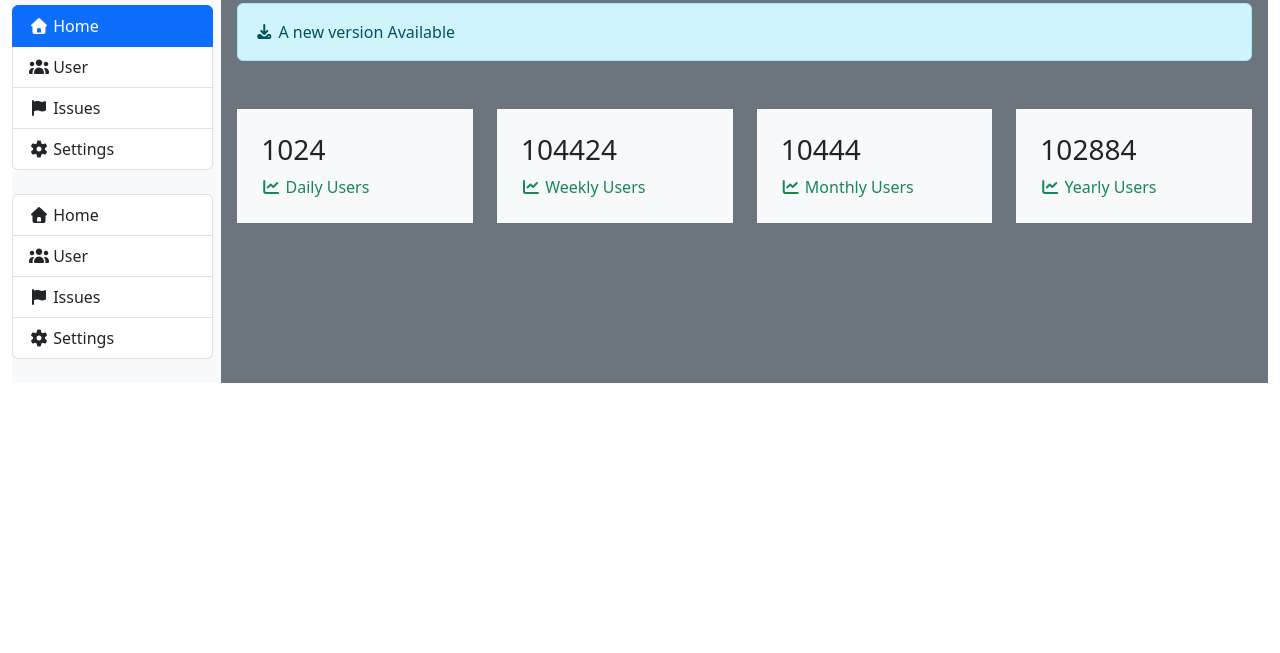
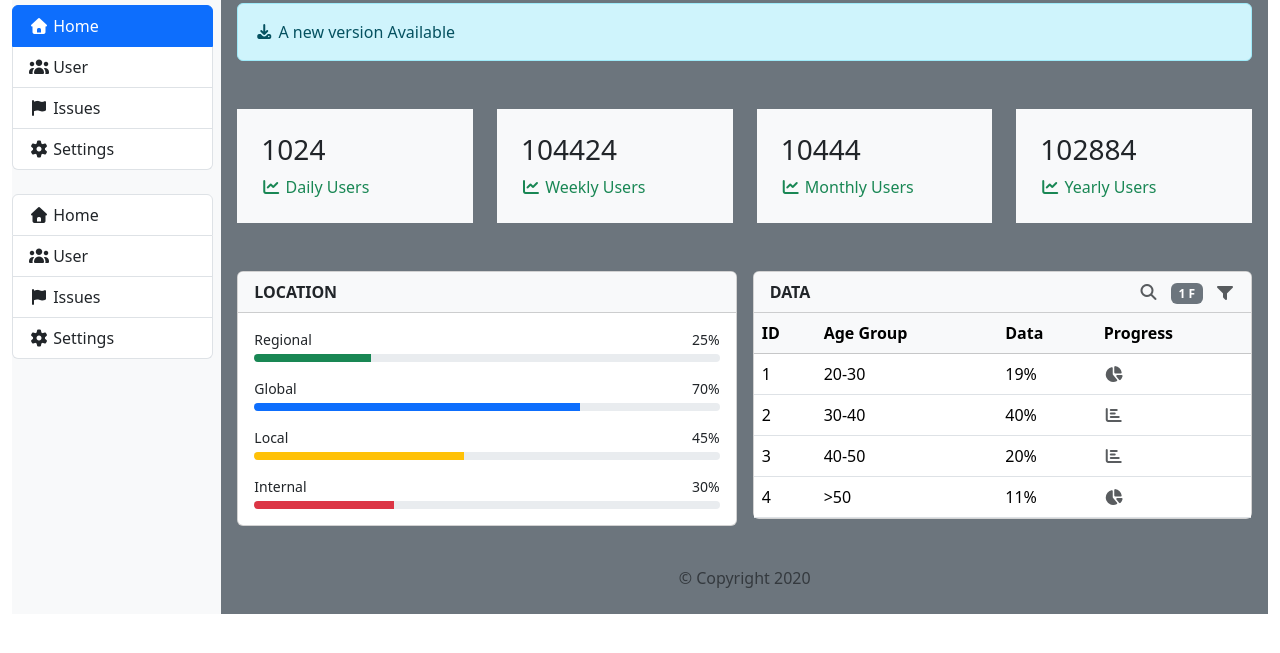
Before and after one commit to zinmarlay/webprofessionalcass-app, a plain HTML site: page Pratice/dashboard.html in a window 1280 px wide. Shown: the part 69-722 px from the top of the page. Drawn offline with nearby package versions, Linux system fonts and the light colour scheme.

Commit message:
practice dashboard location block with AI

```diff
--- a/Pratice/dashboard.html
+++ b/Pratice/dashboard.html
@@ -139,6 +139,88 @@
                     </div>
                 </div>
             </div>
+            <div class="row p-3 g-3">
+                <div class="col-12 col-lg-6">
+                    <div class="card">
+                        <div class="card-header bg-light fw-bold">LOCATION</div>
+                        <div class="card-body">
+                            <div class="mb-3">
+                                <div class="d-flex justify-content-between small mb-1">
+                                    <span>Regional</span>
+                                    <span>25%</span>
+                                </div>
+                                <div class="progress" style="height: 8px;">
+                                    <div class="progress-bar bg-success" role="progressbar" style="width: 25%"></div>
+                                </div>
+                            </div>
+                            <div class="mb-3">
+                                <div class="d-flex justify-content-between small mb-1">
+                                    <span>Global</span>
+                                    <span>70%</span>
+                                </div>
+                                <div class="progress" style="height: 8px;">
+                                    <div class="progress-bar bg-primary" role="progressbar" style="width: 70%"></div>
+                                </div>
+                            </div>
+                            <div class="mb-3">
+                                <div class="d-flex justify-content-between small mb-1">
+                                    <span>Local</span>
+                                    <span>45%</span>
+                                </div>
+                                <div class="progress" style="height: 8px;">
+                                    <div class="progress-bar bg-warning" role="progressbar" style="width: 45%"></div>
+                                </div>
+                            </div>
+                            <div class="mb-0">
+                                <div class="d-flex justify-content-between small mb-1">
+                                    <span>Internal</span>
+                                    <span>30%</span>
+                                </div>
+                                <div class="progress" style="height: 8px;">
+                                    <div class="progress-bar bg-danger" role="progressbar" style="width: 30%"></div>
+                                </div>
+                            </div>
+                        </div>
+                    </div>
+                </div>
+                <div class="col-12 col-lg-6">
+                    <div class="card">
+                        <div class="card-header bg-light d-flex justify-content-between align-items-center fw-bold">
+                            <span>DATA</span>
+                            <span>
+                                <i class="fa-solid fa-search me-2 text-muted"></i>
+                                <span class="badge bg-secondary me-2">1 F</span>
+                                <i class="fa-solid fa-filter text-muted"></i>
+                            </span>
+                        </div>
+                        <div class="card-body p-0">
+                            <div class="table-responsive">
+                                <table class="table table-hover mb-0">
+                                    <thead class="table-light">
+                                        <tr>
+                                            <th>ID</th>
+                                            <th>Age Group</th>
+                                            <th>Data</th>
+                                            <th>Progress</th>
+                                        </tr>
+                                    </thead>
+                                    <tbody>
+                                        <tr><td>1</td><td>20-30</td><td>19%</td><td><i class="fa-solid fa-chart-pie text-muted" title="19%"></i></td></tr>
+                                        <tr><td>2</td><td>30-40</td><td>40%</td><td><i class="fa-solid fa-chart-bar text-muted" title="40%"></i></td></tr>
+                                        <tr><td>3</td><td>40-50</td><td>20%</td><td><i class="fa-solid fa-chart-bar text-muted" title="20%"></i></td></tr>
+                                        <tr><td>4</td><td>&gt;50</td><td>11%</td><td><i class="fa-solid fa-chart-pie text-muted" title="11%"></i></td></tr>
+                                    </tbody>
+                                </table>
+                            </div>
+                        </div>
+                    </div>
+                </div>
+
+
+            </div>
+            <footer class="text-center text-muted py-4 mt-auto">
+                © Copyright 2020
+            </footer>
         </div>
        </div>
     </div>
```
